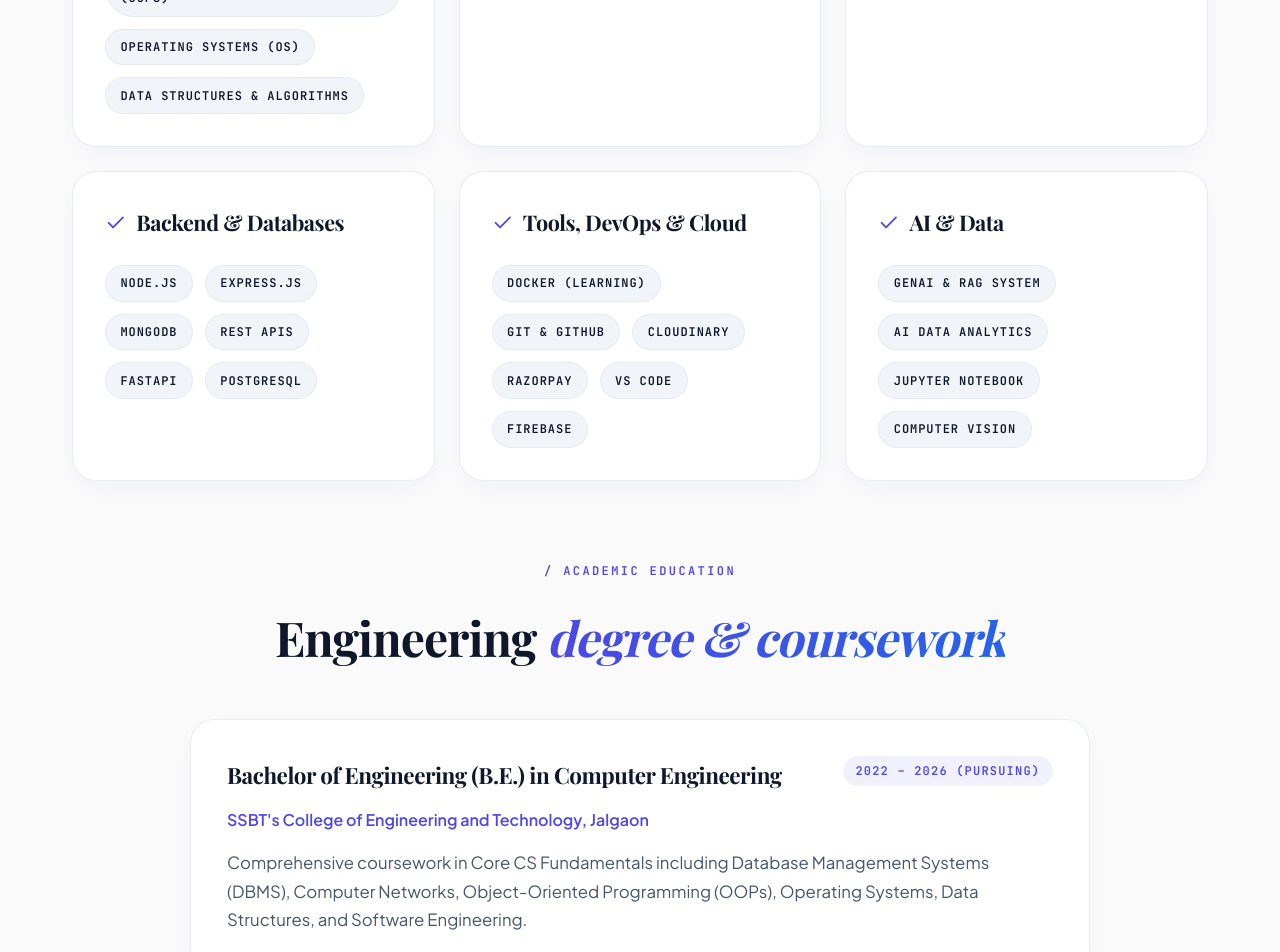
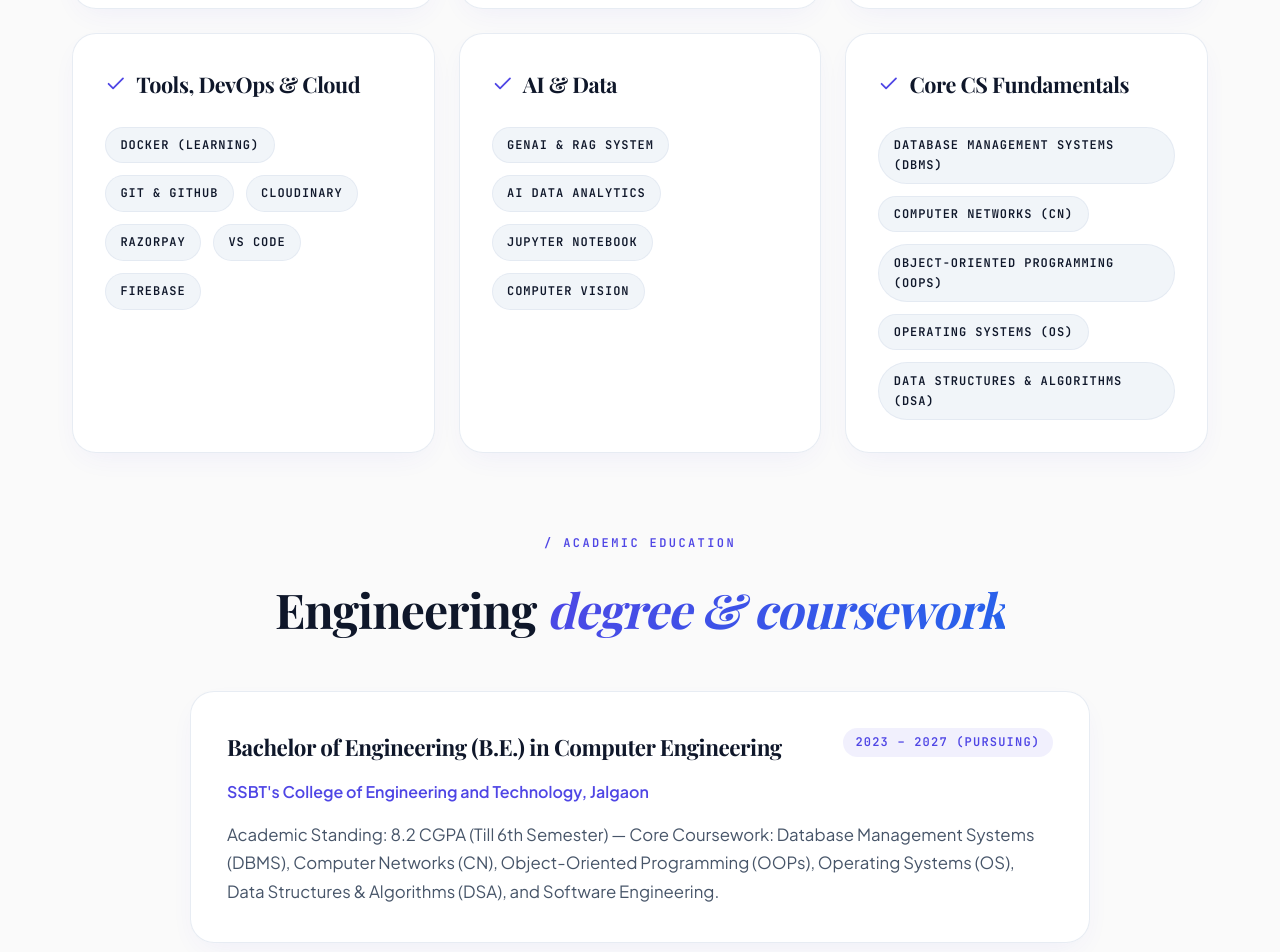
Before and after one commit to Mahesh-more1/portfolio, a React (Vite) app: page /#/about in a window 1280 px wide. Shown: the part 1500-2452 px from the top of the page. Built offline with nearby package versions, Linux system fonts and the light colour scheme; a web font is replaced by a local one.

Commit message:
Update education duration to 2023-2027 with 8.2 CGPA and place Core CS Fundamentals as 6th skills box

```diff
--- a/src/pages/About.jsx
+++ b/src/pages/About.jsx
@@ -309,26 +309,26 @@ const CTASection = styled.div`
 
 const About = () => {
   const skills = {
+    "Languages": ["JavaScript", "Python", "Java", "HTML5", "CSS3"],
+    "Frontend & UI": ["React.js", "Tailwind CSS", "Styled Components", "Responsive UI"],
+    "Backend & Databases": ["Node.js", "Express.js", "MongoDB", "REST APIs", "FastAPI", "PostgreSQL"],
+    "Tools, DevOps & Cloud": ["Docker (Learning)", "Git & GitHub", "Cloudinary", "Razorpay", "VS Code", "Firebase"],
+    "AI & Data": ["GenAI & RAG System", "AI Data Analytics", "Jupyter Notebook", "Computer Vision"],
     "Core CS Fundamentals": [
       "Database Management Systems (DBMS)",
       "Computer Networks (CN)",
       "Object-Oriented Programming (OOPs)",
       "Operating Systems (OS)",
-      "Data Structures & Algorithms"
-    ],
-    "Languages": ["JavaScript", "Python", "Java", "HTML5", "CSS3"],
-    "Frontend & UI": ["React.js", "Tailwind CSS", "Styled Components", "Responsive UI"],
-    "Backend & Databases": ["Node.js", "Express.js", "MongoDB", "REST APIs", "FastAPI", "PostgreSQL"],
-    "Tools, DevOps & Cloud": ["Docker (Learning)", "Git & GitHub", "Cloudinary", "Razorpay", "VS Code", "Firebase"],
-    "AI & Data": ["GenAI & RAG System", "AI Data Analytics", "Jupyter Notebook", "Computer Vision"]
+      "Data Structures & Algorithms (DSA)"
+    ]
   };
 
   const education = [
     {
       degree: "Bachelor of Engineering (B.E.) in Computer Engineering",
       institution: "SSBT's College of Engineering and Technology, Jalgaon",
-      duration: "2022 – 2026 (Pursuing)",
-      description: "Comprehensive coursework in Core CS Fundamentals including Database Management Systems (DBMS), Computer Networks, Object-Oriented Programming (OOPs), Operating Systems, Data Structures, and Software Engineering."
+      duration: "2023 – 2027 (Pursuing)",
+      description: "Academic Standing: 8.2 CGPA (Till 6th Semester) — Core Coursework: Database Management Systems (DBMS), Computer Networks (CN), Object-Oriented Programming (OOPs), Operating Systems (OS), Data Structures & Algorithms (DSA), and Software Engineering."
     }
   ];
 
```
